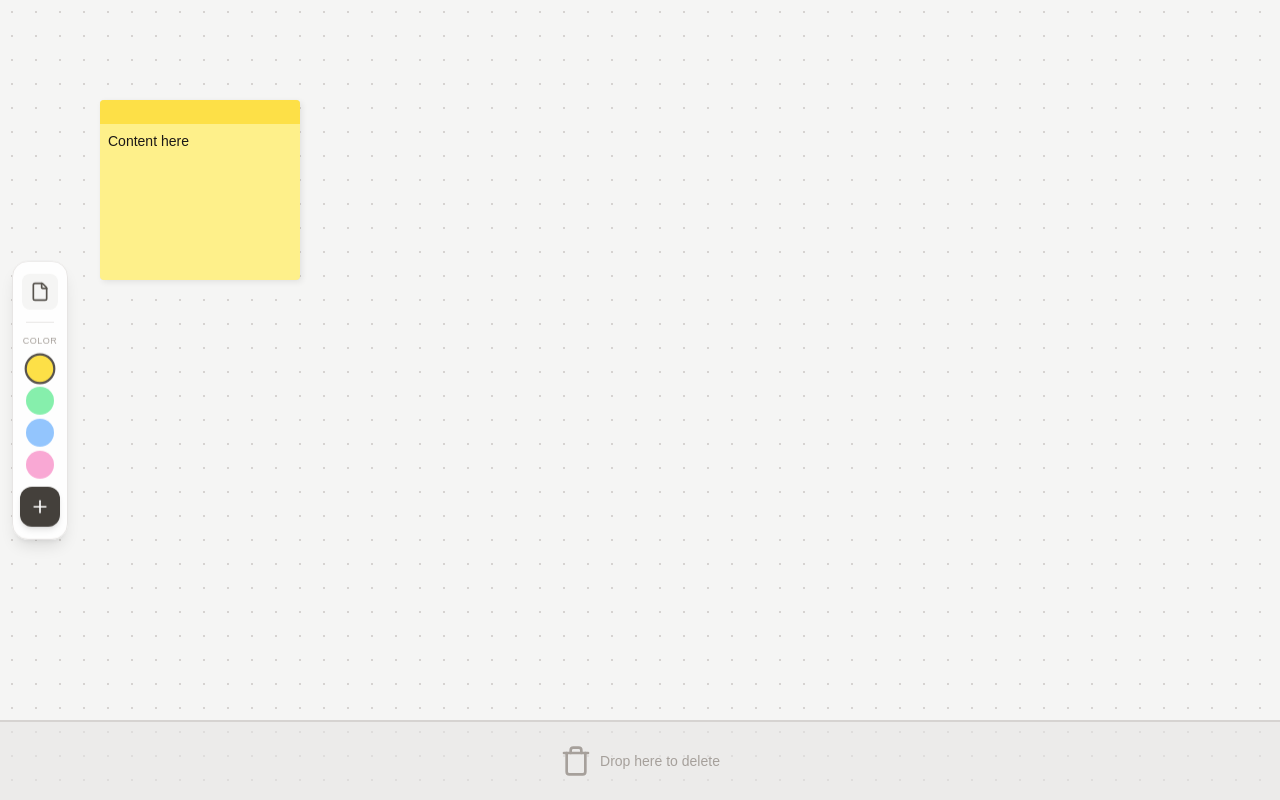
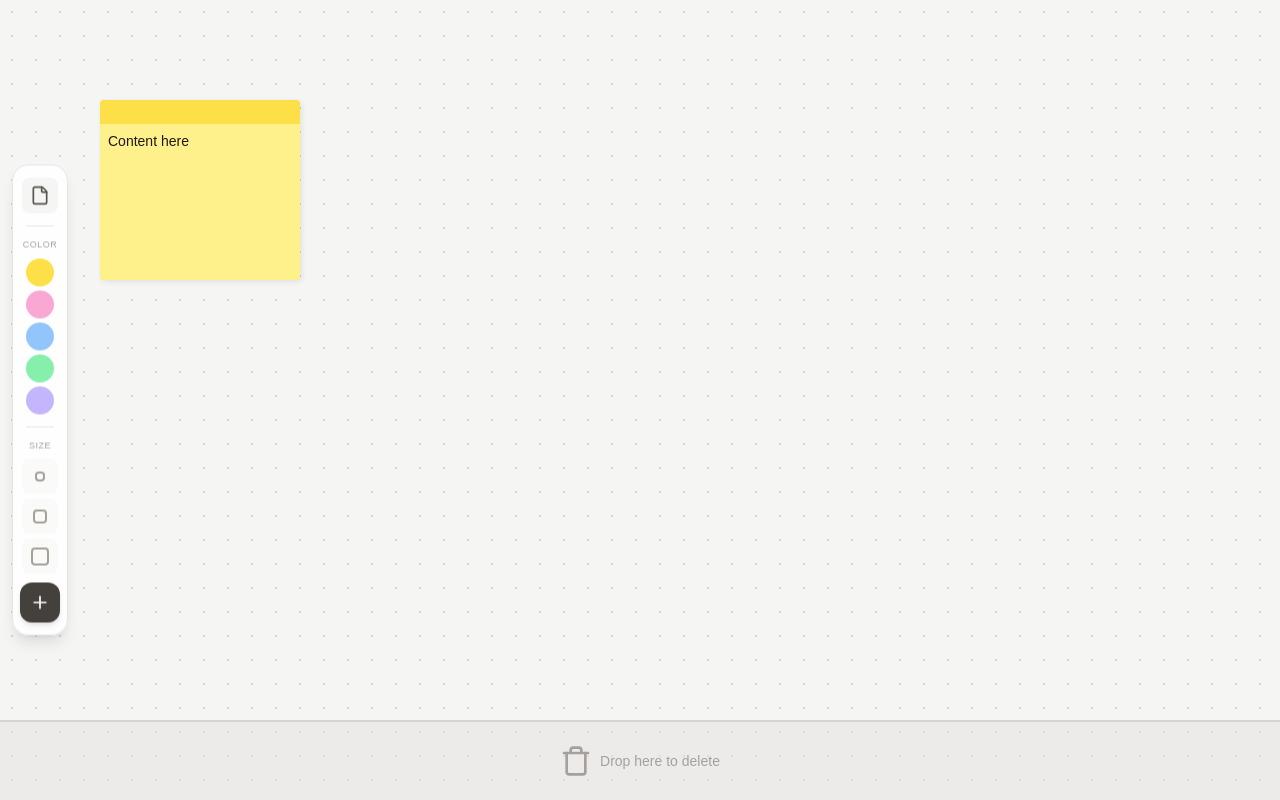
Before and after one commit to billybautista/challenge-sticky-notes, a Next.js app: page / in a window 1280 px wide. Built offline with nearby package versions, Linux system fonts and the light colour scheme.

Commit message:
add toolbar props for color and size selection, integrating constants for available colors and sizes.

```diff
--- a/components/Toolbar.tsx
+++ b/components/Toolbar.tsx
@@ -1,13 +1,28 @@
+import {
+  AVAILABLE_COLORS,
+  AVAILABLE_SIZES,
+  NOTE_COLORS,
+  NOTE_SIZES,
+  SIZE_ICONS,
+} from "@/lib/constants";
+import type { NoteColor, NoteSize } from "@/lib/types";
 import { File, Plus } from "lucide-react";
 
-const COLOR_HEADERS = ["#fde047", "#86efac", "#93c5fd", "#f9a8d4"];
-const SIZE_ICONS = [
-  { w: 12, h: 14 },
-  { w: 16, h: 18 },
-  { w: 20, h: 22 },
-];
+interface ToolbarProps {
+  selectedColor: NoteColor;
+  selectedSize: NoteSize;
+  onColorChange: (color: NoteColor) => void;
+  onSizeChange: (size: NoteSize) => void;
+  onAddNote: () => void;
+}
 
-export default function Toolbar() {
+const Toolbar = ({
+  selectedColor,
+  selectedSize,
+  onColorChange,
+  onSizeChange,
+  onAddNote,
+}: ToolbarProps) => {
   return (
     <div className="absolute left-3 top-1/2 -translate-y-1/2 w-14 bg-white/90 backdrop-blur-sm border border-stone-200 rounded-2xl flex flex-col items-center py-3 gap-1 z-50 shadow-lg">
       <div
@@ -22,26 +37,62 @@ export default function Toolbar() {
       <span className="text-[9px] text-stone-400 mt-2 mb-0.5 uppercase tracking-wider">
         Color
       </span>
-      {COLOR_HEADERS.map((bg, i) => (
+      {AVAILABLE_COLORS.map((c) => (
         <button
-          key={i}
+          key={c}
           className={`w-7 h-7 rounded-full border-2 transition-all ${
-            i === 0
+            selectedColor === c
               ? "border-stone-600 scale-110"
               : "border-transparent hover:scale-110"
           }`}
-          style={{ backgroundColor: bg }}
+          style={{ backgroundColor: NOTE_COLORS[c].header }}
+          onClick={() => onColorChange(c)}
+          title={c.charAt(0).toUpperCase() + c.slice(1)}
+          aria-label={`Select ${c} color`}
         />
+      ))}
+
+      {/* Divider */}
+      <div className="w-7 h-px bg-stone-200 mt-2" />
+
+      <span className="text-[9px] text-stone-400 mt-2 mb-0.5 uppercase tracking-wider">
+        Size
+      </span>
+      {AVAILABLE_SIZES.map((s) => (
+        <button
+          key={s}
+          className={`w-9 h-9 rounded-lg flex items-center justify-center transition-colors ${
+            selectedSize === s
+              ? "bg-stone-700 text-white"
+              : "bg-stone-50 text-stone-400 hover:bg-stone-100"
+          }`}
+          onClick={() => onSizeChange(s)}
+          title={`${s.charAt(0).toUpperCase() + s.slice(1)} (${
+            NOTE_SIZES[s].width
+          }px)`}
+        >
+          <div
+            className="border-2 rounded-sm"
+            style={{
+              width: SIZE_ICONS[s].w,
+              height: SIZE_ICONS[s].h,
+              borderColor: "currentColor",
+            }}
+          />
+        </button>
       ))}
 
       <div className="flex-1" />
 
       <button
         className="w-10 h-10 rounded-xl bg-stone-700 text-white flex items-center justify-center hover:bg-stone-800 active:bg-stone-900 transition-colors shadow-md"
+        onClick={onAddNote}
         title="Add Note"
       >
-        <Plus className="w-5 h-5 text-white" />
+        <Plus className="w-5 h-5" />
       </button>
     </div>
   );
-}
+};
+
+export default Toolbar;
```
